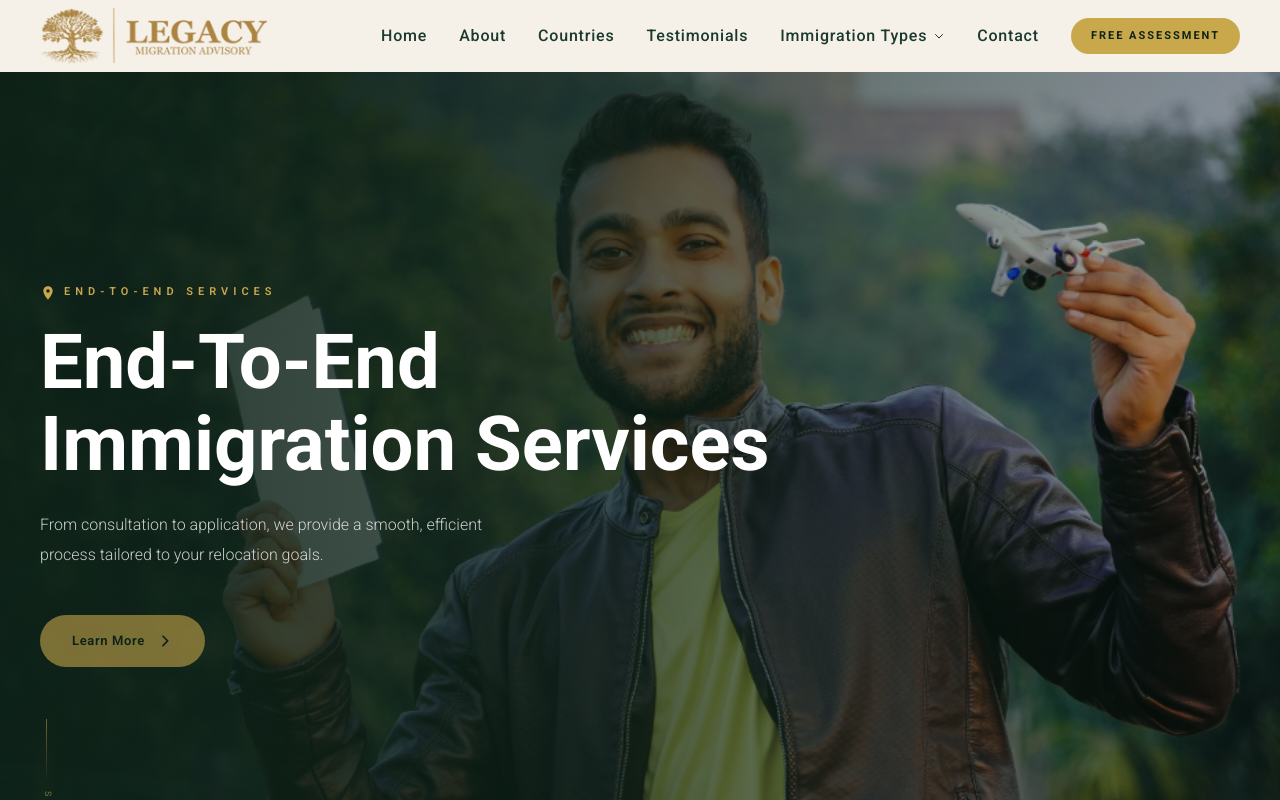
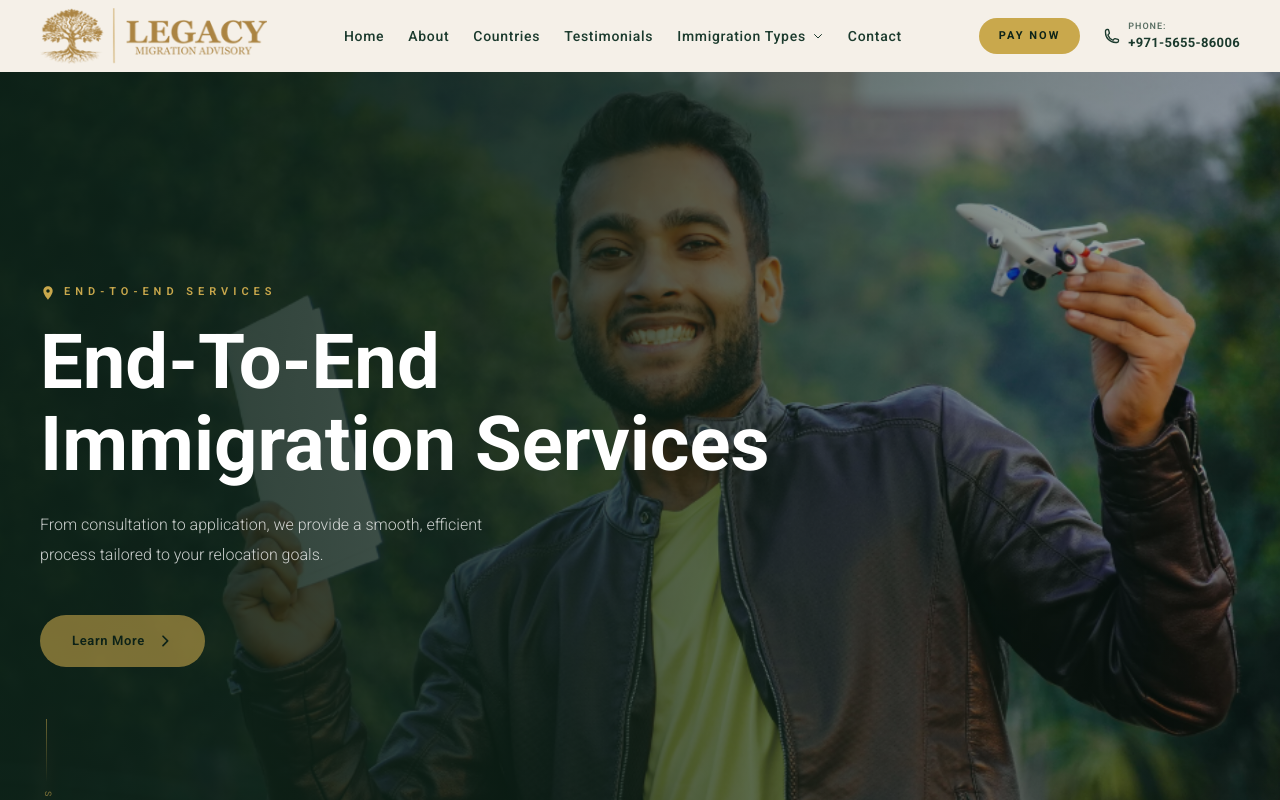
Before and after one commit to ragasoftsolutions/legacy-website_new, a React (Vite) app: page / in a window 1280 px wide. Shown: the top 800 px of the page. Built offline with nearby package versions, Linux system fonts and the light colour scheme.

Commit message:
header and loader updated with hero section

```diff
--- a/index.html
+++ b/index.html
@@ -3,6 +3,7 @@
   <head>
     <meta charset="UTF-8" />
     <meta name="viewport" content="width=device-width, initial-scale=1.0" />
+    <link rel="icon" type="image/svg+xml" href="/logo.png" />
     <title>Legacy Migration Advisory</title>
     <link rel="preconnect" href="https://fonts.googleapis.com" />
     <link rel="preconnect" href="https://fonts.gstatic.com" crossorigin />
--- a/src/components/Navbar/Navbar.jsx
+++ b/src/components/Navbar/Navbar.jsx
@@ -91,12 +91,12 @@ export default function Navbar() {
           </Link>
 
           {/* Desktop Nav */}
-          <nav className="hidden lg:flex items-center gap-8">
+          <nav className="hidden lg:flex items-center gap-6">
             {['Home', 'About', 'Countries', 'Testimonials'].map((item) => (
               <a
                 key={item}
                 href={`#${item.toLowerCase()}`}
-                className="text-[16px] font-medium tracking-wider text-forest hover:text-gold transition-colors duration-200"
+                className="text-sm font-medium tracking-wider text-forest hover:text-gold transition-colors duration-200"
               >
                 {item}
               </a>
@@ -106,7 +106,7 @@ export default function Navbar() {
             <div ref={megaRef} className="relative">
               <button
                 onMouseEnter={() => setMegaOpen((p) => !p)}
-                className="flex items-center gap-1.5 text-[16px] font-medium tracking-wider text-forest hover:text-gold transition-colors duration-200"
+                className="flex items-center gap-1.5 text-sm font-medium tracking-wider text-forest hover:text-gold transition-colors duration-200"
               >
                 Immigration Types
                 <svg
@@ -145,19 +145,34 @@ export default function Navbar() {
 
             <a
               href="#contact"
-              className="text-[16px] font-medium tracking-wider text-forest hover:text-gold transition-colors duration-200"
+              className="text-sm font-medium tracking-wider text-forest hover:text-gold transition-colors duration-200"
             >
               Contact
             </a>
+          </nav>
 
-            {/* Pay Now */}
+          {/* Phone Number & Pay Now */}
+          <div className="hidden lg:flex items-center gap-6">
             <a
               href="#contact"
               className="btn-shine bg-gold text-forest-deeper text-[11px] font-bold tracking-[2px] uppercase px-5 py-2.5 rounded-full transition-all duration-300 hover:bg-gold-light hover:scale-105 hover:shadow-lg active:scale-95"
             >
-              Free Assessment
+              Pay Now
             </a>
-          </nav>
+
+            <a
+              href="tel:+971565586006"
+              className="flex items-center gap-2 text-forest hover:text-gold transition-colors duration-200"
+            >
+              <svg className="w-4 h-4" fill="none" viewBox="0 0 24 24" stroke="currentColor" strokeWidth={2}>
+                <path strokeLinecap="round" strokeLinejoin="round" d="M2.25 6.75c0 8.284 6.716 15 15 15h2.25a2.25 2.25 0 002.25-2.25v-1.372c0-.516-.351-.966-.852-1.091l-4.423-1.106c-.44-.11-.902.055-1.173.417l-.97 1.293c-.282.376-.769.542-1.21.38a12.035 12.035 0 01-7.143-7.143c-.162-.441.004-.928.38-1.21l1.293-.97c.363-.271.527-.734.417-1.173L6.963 3.102a1.125 1.125 0 00-1.091-.852H4.5A2.25 2.25 0 002.25 4.5v2.25z" />
+              </svg>
+              <div className="flex flex-col">
+                <span className="text-[9px] font-semibold tracking-[1px] uppercase opacity-70">Phone:</span>
+                <span className="text-[13px] font-bold tracking-wide">+971-5655-86006</span>
+              </div>
+            </a>
+          </div>
 
           {/* Hamburger */}
           <button
@@ -169,6 +184,7 @@ export default function Navbar() {
             <span className={`block w-6 h-px bg-forest-deeper transition-all duration-300 ${mobileOpen ? 'opacity-0' : ''}`} />
             <span className={`block w-6 h-px bg-forest-deeper transition-all duration-300 ${mobileOpen ? '-rotate-45 -translate-y-2' : ''}`} />
           </button>
+
         </div>
       </header>
 
@@ -220,7 +236,18 @@ export default function Navbar() {
             href="#contact"
             className="mt-6 bg-gold text-forest-deeper text-[11px] font-bold tracking-[3px] uppercase py-4 text-center transition-all duration-300 hover:bg-gold-light active:scale-95"
           >
-            Free Assessment
+            Pay Now
+          </a>
+
+          <a
+            href="tel:+971565586006"
+            className="mt-2 flex items-center justify-center gap-2 py-4 text-[13px] font-semibold text-forest border-b border-black/8"
+            onClick={() => setMobileOpen(false)}
+          >
+            <svg className="w-4 h-4" fill="none" viewBox="0 0 24 24" stroke="currentColor" strokeWidth={2}>
+              <path strokeLinecap="round" strokeLinejoin="round" d="M2.25 6.75c0 8.284 6.716 15 15 15h2.25a2.25 2.25 0 002.25-2.25v-1.372c0-.516-.351-.966-.852-1.091l-4.423-1.106c-.44-.11-.902.055-1.173.417l-.97 1.293c-.282.376-.769.542-1.21.38a12.035 12.035 0 01-7.143-7.143c-.162-.441.004-.928.38-1.21l1.293-.97c.363-.271.527-.734.417-1.173L6.963 3.102a1.125 1.125 0 00-1.091-.852H4.5A2.25 2.25 0 002.25 4.5v2.25z" />
+            </svg>
+            +971-5655-86006
           </a>
         </div>
       </div>
--- a/src/components/PageLoader/PageLoader.jsx
+++ b/src/components/PageLoader/PageLoader.jsx
@@ -33,10 +33,10 @@ export default function PageLoader({ onComplete }) {
 
           {/* Logo */}
           <motion.img
-            src="/logo.png"
+            src="/logo2.png"
             alt="Legacy Migration Advisory"
             className="relative z-10"
-            style={{ height: 90 }}
+            style={{ height: 350 }}
             initial={{ opacity: 0, scale: 0.72, y: 20 }}
             animate={{ opacity: 1, scale: 1, y: 0 }}
             transition={{ duration: 0.7, ease: [0.22, 1, 0.36, 1] }}
```
Also changed, not shown: public/aboutUs.png, public/logo2.png (added).
